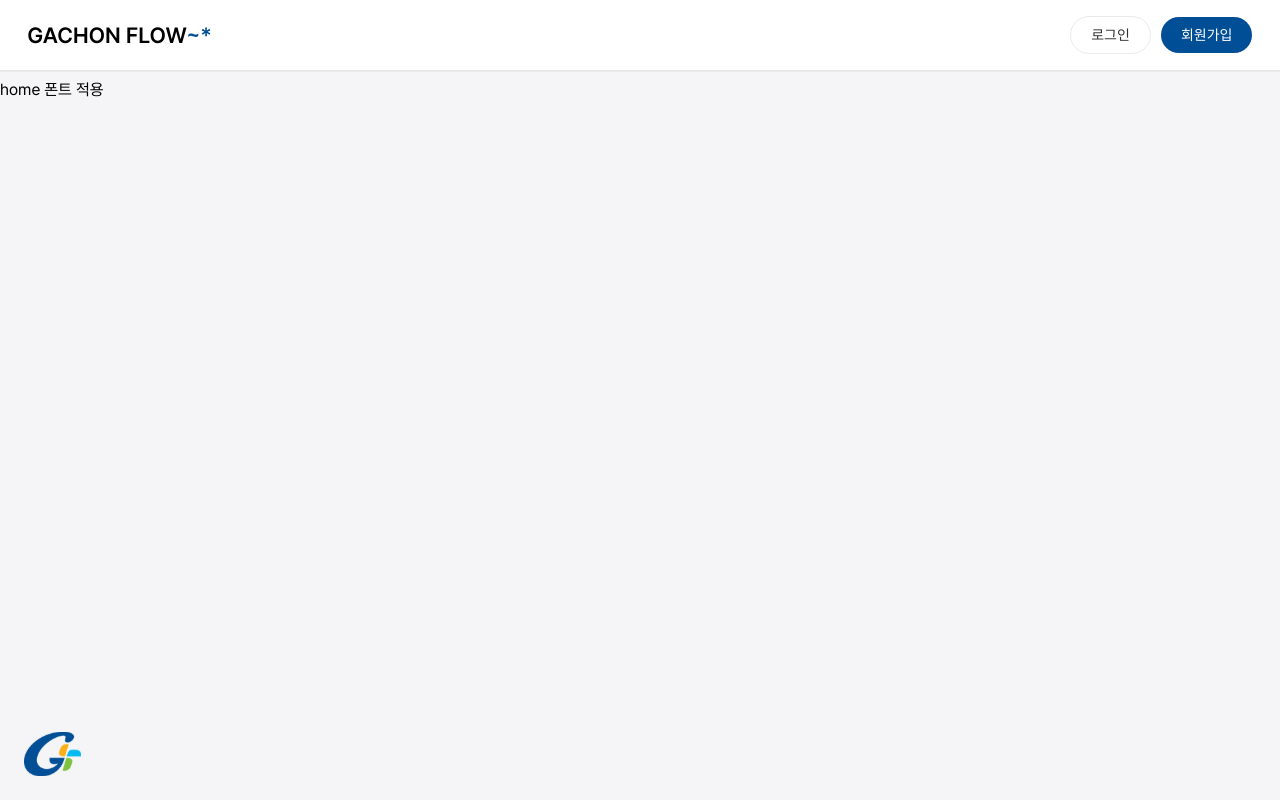
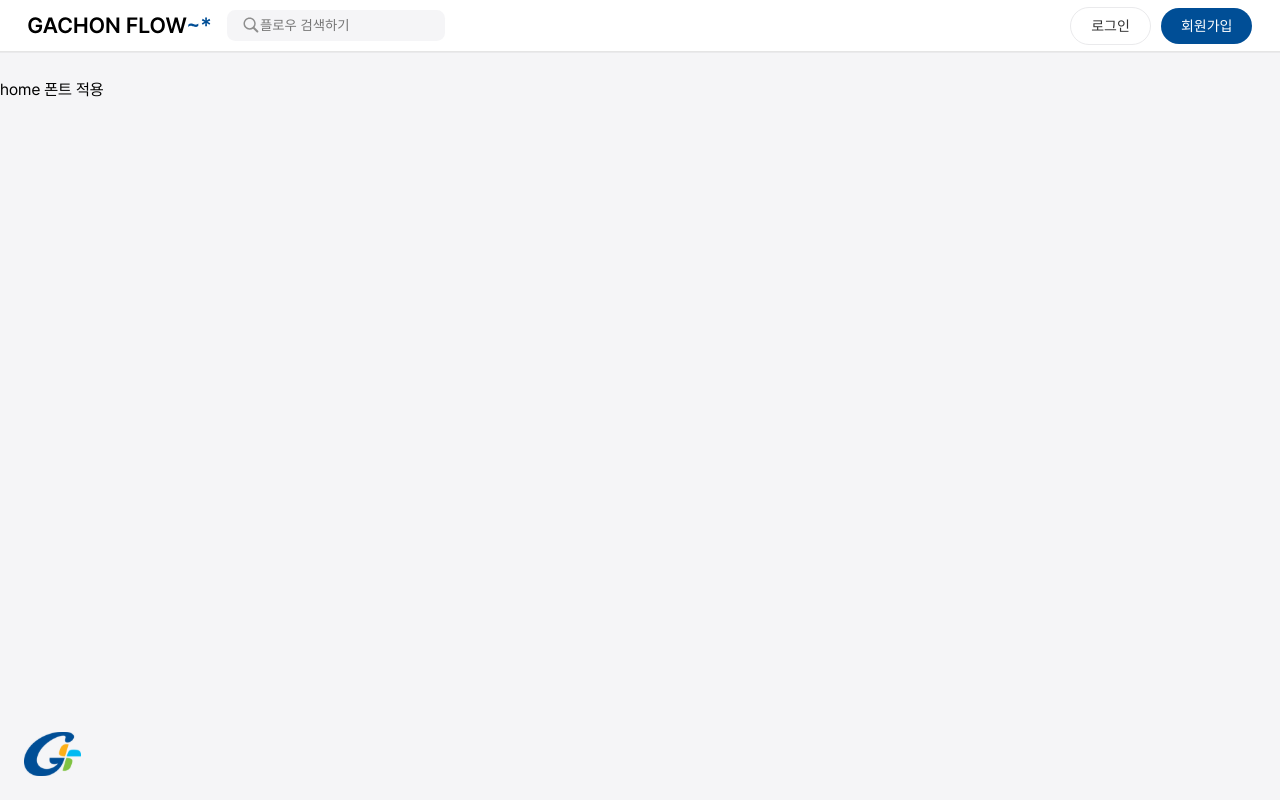
Before and after one commit to code-review-platform-flow/flow-web, a Next.js app: page / in a window 1280 px wide. Built offline with nearby package versions, Linux system fonts and the light colour scheme.

Commit message:
package.json prebuild sb build public 추가

```diff
--- a/package.json
+++ b/package.json
@@ -4,11 +4,13 @@
   "private": true,
   "scripts": {
     "dev": "next dev",
+    "prebuild": "sb build public",
     "build": "next build && build-storybook",
     "start": "next start",
     "lint": "next lint",
     "storybook": "sb dev -p 6006 ./public",
     "build-storybook": "sb build public"
+
   },
   "engines": {
     "node": "20.15.1"
--- a/src/widgets/header/Header.tsx
+++ b/src/widgets/header/Header.tsx
@@ -3,6 +3,7 @@ import React from 'react';
 import styled from 'styled-components';
 import { Button } from '../button/Button';
 import FlowLogo from '../../../public/logos/flowHeaderLogo.svg';
+import searchIcon from '../../../public/icons/searchIcon.svg';
 import Image from 'next/image';
 
 type User = {
@@ -16,14 +17,20 @@ export interface HeaderProps {
   onCreateAccount?: () => void;
 }
 
-
-
 const Header = ({ user, onLogin, onLogout, onCreateAccount }: HeaderProps) => (
   <>
     <HeaderContainer>
+      <Row>
         <LogoContainer>
           <Image src={FlowLogo} alt="Flow Logo" />
         </LogoContainer>
+        <SearchContainer>
+          <SearchIconWrapper>
+            <Image src={searchIcon} alt='검색 아이콘' />
+          </SearchIconWrapper>
+          <SearchInput placeholder='플로우 검색하기' />
+        </SearchContainer>
+      </Row>
       <ButtonContainer>
         {user ? (
           <>
@@ -40,24 +47,24 @@ const Header = ({ user, onLogin, onLogout, onCreateAccount }: HeaderProps) => (
         )}
       </ButtonContainer>
     </HeaderContainer>
-  <Margin/>
+    <Margin />
   </>
 );
 
 export default Header;
 
 const HeaderContainer = styled.header`
-  position : fixed;
-  z-indexx : 3;
+  position: fixed;
+  z-index: 3;
   border-bottom: 1px solid rgba(0, 0, 0, 0.1);
   padding: 1em 1.725em;
-  width : 100%;
-  heihgt : 52px;
+  width: 100%;
+  height: 52px;
   display: flex;
   align-items: center;
   justify-content: space-between;
-  box-shadow: 0px 1px 0px #EAEAEC;
-  background-color : #FFFFFF;
+  box-shadow: 0px 1px 0px #eaeaec;
+  background-color: #ffffff;
   backdrop-filter: blur(10px);
 `;
 
@@ -82,6 +89,38 @@ const ButtonContainer = styled.div`
 `;
 
 const Margin = styled.div`
-  width : 100%;
-  height : 80px;
-`
+  width: 100%;
+  height: 80px;
+`;
+
+const Row = styled.div`
+  display: flex;
+  align-items: center;
+`;
+
+const SearchInput = styled.input`
+  box-sizing : border-box;
+  width: 100%;
+  background-color: #f5f5f7;
+  border: 0;
+  border-radius: 0.625em;
+  padding: 0.625em 0.625em 0.625em 2.5em;
+  &:focus {
+    outline: none;
+  }
+`;
+
+const SearchContainer = styled.div`
+  margin-left : 1em;
+  width: 100%;
+  display: flex;
+  position: relative;
+`;
+
+const SearchIconWrapper = styled.div`
+  position: absolute;
+  left: 1em;
+  top: 60%;
+  transform: translateY(-60%);
+  pointer-events: none;
+`;
```
Also changed, not shown: public/icons/searchIcon.svg (added). Lines whose indentation alone changed are shown as unchanged.
